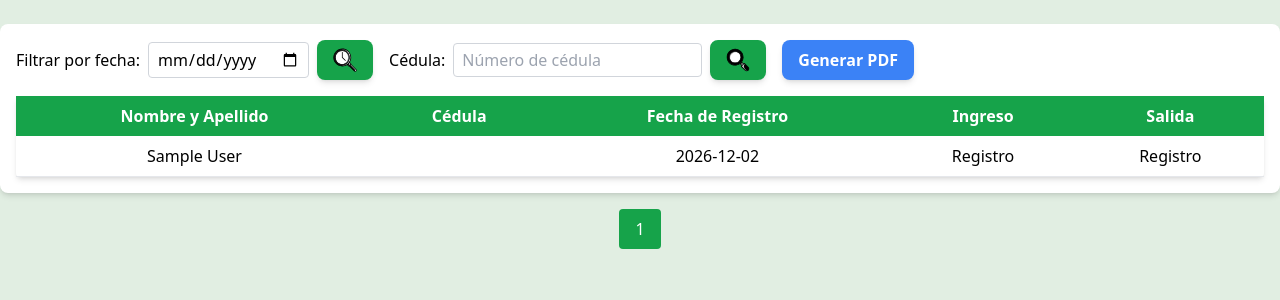
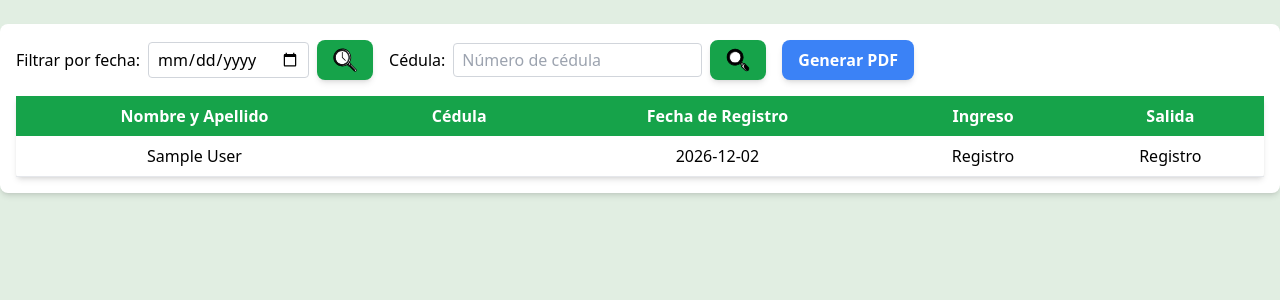
Before and after one commit to cristian3808/Project_control_horario, a PHP site: page /admin/reporte.php in a window 1280 px wide. Shown: the part 120-420 px from the top of the page. Run offline with PHP 8.4, Linux system fonts and the light colour scheme; the visitor is signed in with stand-in values (Sample User, id 1); some libraries are stand-ins or nearby versions.

Commit message:
Actualización

```diff
--- a/admin/login.php
+++ b/admin/login.php
@@ -95,7 +95,7 @@
                 </nav>
             </div>
         </header>
-        <div class="overlay p-10 rounded-lg shadow-xl max-w-md text-center mt-20 sm:mt-16 md:mt-32">
+        <div class="overlay p-10 rounded-lg shadow-xl max-w-md text-center mt-20 sm:mt-16 md:mt-16">
             <h2 class="text-3xl font-bold mb-6 text-gray-700">¡Bienvenido a TF!</h2>
             <p class="mb-8 text-gray-600">Por favor ingresa tu usuario y contraseña para continuar.</p>
             <!-- Mostrar errores si existen -->
@@ -121,7 +121,7 @@
         </div>
         <footer class="bg-white text-gray-600 body-font fixed bottom-0 w-full">
             <div class="container px-5 py-8 mx-auto flex items-center sm:flex-row flex-col">
-                <p class="text-sm text-gray-700 sm:ml-4 sm:pl-4 sm:border-l-2 sm:border-gray-200 sm:py-2 sm:mt-0 mt-4">© 2024 TF AUDITORES</p>
+                <p class="text-sm text-gray-700 sm:ml-4 sm:pl-4 sm:border-l-2 sm:border-gray-200 sm:py-2 sm:mt-0 mt-4">© 2025 TF AUDITORES</p>
                 <span class="inline-flex sm:ml-auto sm:mt-0 mt-4 justify-center sm:justify-start">
                     <a href="https://www.facebook.com/people/TF-Auditores-y-Asesores-SAS-BIC/100065088457000/" class="text-gray-700 hover:text-blue-500">
                     </a>
--- a/admin/reporte.php
+++ b/admin/reporte.php
@@ -33,44 +33,44 @@
 
 $query .= " ORDER BY created_at ASC";
 
-// Paginación
-$registrosPorPagina = 17;
-$paginaActual = isset($_GET['pagina']) ? (int)$_GET['pagina'] : 1;
-$inicio = ($paginaActual - 1) * $registrosPorPagina;
+// // Paginación
+// $registrosPorPagina = 17;
+// $paginaActual = isset($_GET['pagina']) ? (int)$_GET['pagina'] : 1;
+// $inicio = ($paginaActual - 1) * $registrosPorPagina;
 
 // Contar el total de registros con el mismo filtro
-$sqlContar = "SELECT COUNT(*) as total FROM usuarios WHERE 1=1";
-$paramsCount = [];
-$paramTypesCount = "";
+// $sqlContar = "SELECT COUNT(*) as total FROM usuarios WHERE 1=1";
+// $paramsCount = [];
+// $paramTypesCount = "";
 
-// Aplicar filtros en la consulta de conteo
-if (!empty($cedulaFilter)) {
-    $sqlContar .= " AND cedula = ?";
-    $paramsCount[] = $cedulaFilter;
-    $paramTypesCount .= "s";
-}
-if (!empty($fechaFilter)) {
-    $sqlContar .= " AND DATE(created_at) = ?";
-    $paramsCount[] = $fechaFilter;
-    $paramTypesCount .= "s";
-}
+// // Aplicar filtros en la consulta de conteo
+// if (!empty($cedulaFilter)) {
+//     $sqlContar .= " AND cedula = ?";
+//     $paramsCount[] = $cedulaFilter;
+//     $paramTypesCount .= "s";
+// }
+// if (!empty($fechaFilter)) {
+//     $sqlContar .= " AND DATE(created_at) = ?";
+//     $paramsCount[] = $fechaFilter;
+//     $paramTypesCount .= "s";
+// }
 
-// Preparar y ejecutar la consulta de conteo
-$stmtContar = $conn->prepare($sqlContar);
-if ($paramTypesCount) {
-    $stmtContar->bind_param($paramTypesCount, ...$paramsCount);
-}
-$stmtContar->execute();
-$resultContar = $stmtContar->get_result();
-$totalRegistros = $resultContar->fetch_assoc()['total'];
-$totalPaginas = ceil($totalRegistros / $registrosPorPagina);
-$stmtContar->close();
+// // Preparar y ejecutar la consulta de conteo
+// $stmtContar = $conn->prepare($sqlContar);
+// if ($paramTypesCount) {
+//     $stmtContar->bind_param($paramTypesCount, ...$paramsCount);
+// }
+// $stmtContar->execute();
+// $resultContar = $stmtContar->get_result();
+// $totalRegistros = $resultContar->fetch_assoc()['total'];
+// $totalPaginas = ceil($totalRegistros / $registrosPorPagina);
+// $stmtContar->close();
 
-// Obtener los usuarios de la base de datos para la página actual
-$query .= " LIMIT ?, ?";
-$params[] = $inicio;
-$params[] = $registrosPorPagina;
-$paramTypes .= "ii"; // 'i' para enteros
+// // Obtener los usuarios de la base de datos para la página actual
+// $query .= " LIMIT ?, ?";
+// $params[] = $inicio;
+// $params[] = $registrosPorPagina;
+// $paramTypes .= "ii"; // 'i' para enteros
 
 // Preparar y ejecutar la consulta principal
 $stmt = $conn->prepare($query);
@@ -191,20 +191,6 @@
                 </tbody>
             </table>
         </div>
-        <!-- Paginación -->
-        <div class="flex justify-center space-x-2 mt-4">
-            <?php if ($paginaActual > 1): ?>
-                <a href="?pagina=<?= $paginaActual - 1 ?>" class="px-4 py-2 bg-green-600 text-white rounded">Anterior</a>
-            <?php endif; ?>
-
-            <?php for ($i = 1; $i <= $totalPaginas; $i++): ?>
-                <a href="?pagina=<?= $i ?>" class="px-4 py-2 <?= $i == $paginaActual ? 'bg-green-600 text-white' : 'bg-green-600 text-white' ?> rounded"><?= $i ?></a>
-            <?php endfor; ?>
-
-            <?php if ($paginaActual < $totalPaginas): ?>
-                <a href="?pagina=<?= $paginaActual + 1 ?>" class="px-4 py-2 bg-green-600 text-white rounded">Siguiente</a>
-            <?php endif; ?>
-        </div>
         <script>
             function cerrarSesion() {
                 window.location.href = "/logout.php";
```
